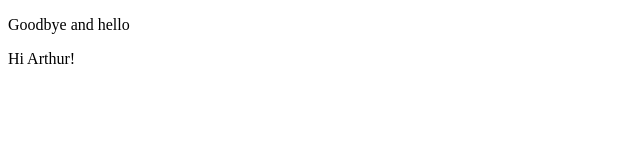
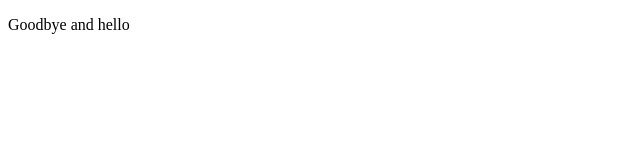
Before and after one commit to AutopsyTurvy/portfolio, a website: page index.html in a window 1280 px wide. Shown: the full height of the page, 0-640 px from the left. Drawn offline with Linux system fonts and the light colour scheme.

Commit message:
third commit

```diff
--- a/index.html
+++ b/index.html
@@ -8,6 +8,6 @@
 </head>
 <body>
     <p>Goodbye and hello </p>
-    <p>Hi Arthur!</p>
+
 </body>
 </html>
```
